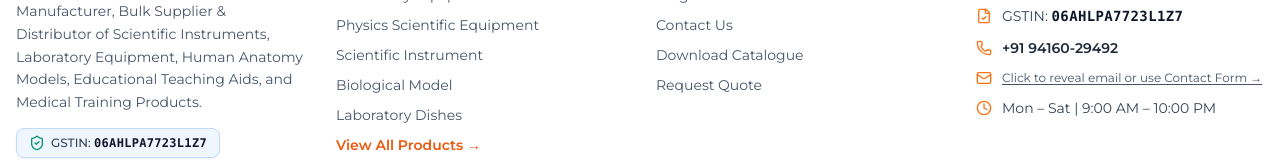
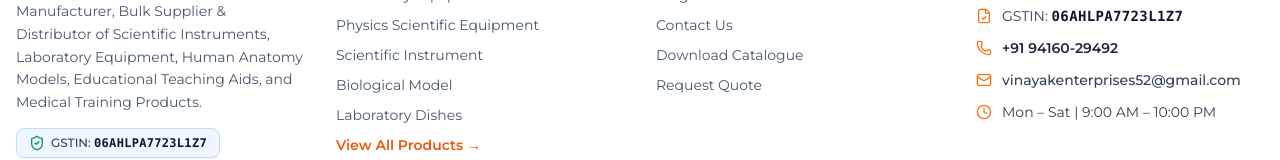
Before and after one commit to kanika311/vinayak_enterprises, a Next.js app: page /request-quote in a window 1280 px wide. Shown: the part 1099-1259 px from the top of the page. Built offline with nearby package versions, Linux system fonts and the light colour scheme; no server answers.

Commit message:
fix(footer): display email directly instead of click to reveal

```diff
--- a/src/components/website/footer.tsx
+++ b/src/components/website/footer.tsx
@@ -1,6 +1,5 @@
 'use client';
 
-import { useState } from 'react';
 import Link from 'next/link';
 import { motion } from 'framer-motion';
 import { Phone, Mail, MapPin, Clock, Facebook, Instagram, MessageCircle, ShieldCheck, FileCheck } from 'lucide-react';
@@ -12,7 +11,6 @@ import { whatsappChatUrl } from '@/lib/site-contact';
 
 export function WebsiteFooter() {
   const { site } = useSiteContact();
-  const [emailRevealed, setEmailRevealed] = useState(false);
 
   return (
     <footer className="bg-white text-slate-600 border-t border-slate-200 overflow-hidden" aria-label="Site Footer">
@@ -148,23 +146,12 @@ export function WebsiteFooter() {
               ))}
               <li className="flex items-center gap-2.5">
                 <Mail className="h-4 w-4 shrink-0 text-orange-500" />
-                {emailRevealed ? (
-                  <a
-                    href={`mailto:${site.email}?subject=${encodeURIComponent('Enquiry - Vinayak Enterprises')}`}
-                    className="hover:text-[#1a3a6b] text-slate-800 font-medium break-all transition-colors"
-                  >
-                    {site.email}
-                  </a>
-                ) : (
-                  <button
-                    type="button"
-                    onClick={() => setEmailRevealed(true)}
-                    className="hover:text-orange-600 text-left transition-colors text-xs text-slate-600 underline underline-offset-2"
-                    title="Click to reveal email"
-                  >
-                    Click to reveal email or use Contact Form →
-                  </button>
-                )}
+                <a
+                  href={`mailto:${site.email}?subject=${encodeURIComponent('Enquiry - Vinayak Enterprises')}`}
+                  className="hover:text-orange-600 text-slate-700 font-medium break-all transition-colors"
+                >
+                  {site.email}
+                </a>
               </li>
               <li className="flex items-start gap-2.5">
                 <Clock className="h-4 w-4 mt-0.5 shrink-0 text-orange-500" />
```
